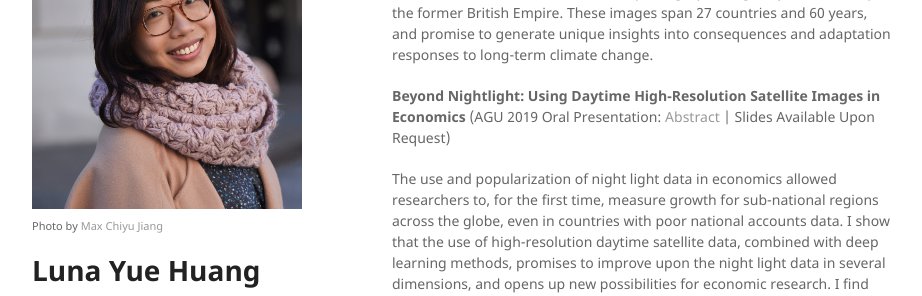
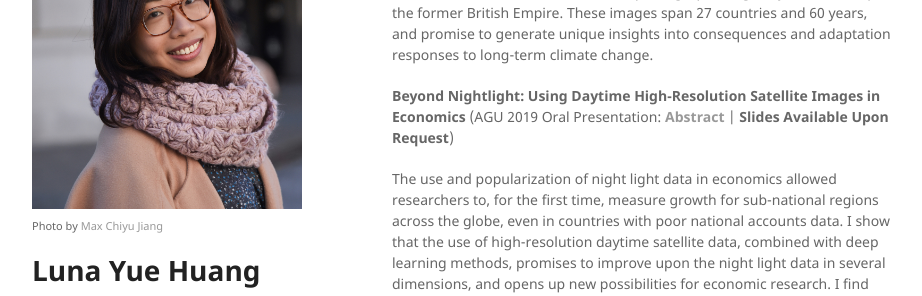
Before and after one commit to luna983/luna983.github.io, a Jekyll site: the page built from index.md, in a window 1280 px wide and 900 px high, scrolled down 693 px. Shown: the part 153-449 px from the top of the window, without its empty margins (178-1100 px from the left). Built offline with Jekyll 4.4.1, drawn with Linux system fonts in a browser that asks for light colours; our own code applies the rules of GitHub Pages for plain Markdown files.

Commit message:
adjust spacing etc;

```diff
--- a/index.md
+++ b/index.md
@@ -22,7 +22,7 @@ The scarcity and low granuality of historical census and survey data in less dev
 
 We are in the process of digitizing, pre-processing and georeferencing an archive of 1.6 million historical aerial photographs originally taken to map the former British Empire. These images span 27 countries and 60 years, and promise to generate unique insights into consequences and adaptation responses to long-term climate change.
 
-__Beyond Nightlight: Using Daytime High-Resolution Satellite Images in Economics__ (AGU 2019 Oral Presentation: [Abstract](https://agu.confex.com/agu/fm19/meetingapp.cgi/Paper/507850) &#124; Slides Available Upon Request)
+__Beyond Nightlight: Using Daytime High-Resolution Satellite Images in Economics__ (AGU 2019 Oral Presentation: [__Abstract__](https://agu.confex.com/agu/fm19/meetingapp.cgi/Paper/507850) &#124; __Slides Available Upon Request__)
 
 The use and popularization of night light data in economics allowed researchers to, for the first time, measure growth for sub-national regions across the globe, even in countries with poor national accounts data. I show that the use of high-resolution daytime satellite data, combined with deep learning methods, promises to improve upon the night light data in several dimensions, and opens up new possibilities for economic research. I find that applying state-of-the-art machine learning models (e.g., Mask RCNN) on high-resolution satellite data generates spatially disaggregated measures of housing consumption, a good proxy for economic development. With validation exercises against Mexican census data, I demonstrate that these housing consumption measures are (1) more sensitive than night lights in poor and rural regions, and (2) captures local variations in wealth inequality. These measures also (3) have a higher spatial resolution than night lights, which allows researchers to make use of fine spatial variations, such as those generated by most randomized controlled trials (RCTs). I estimate treatment effects from a large unconditional cash transfer (GiveDirectly) in western Kenya and obtain similar results as extensive in-person surveys.
 
```
Also changed, not shown: 1 other file.
